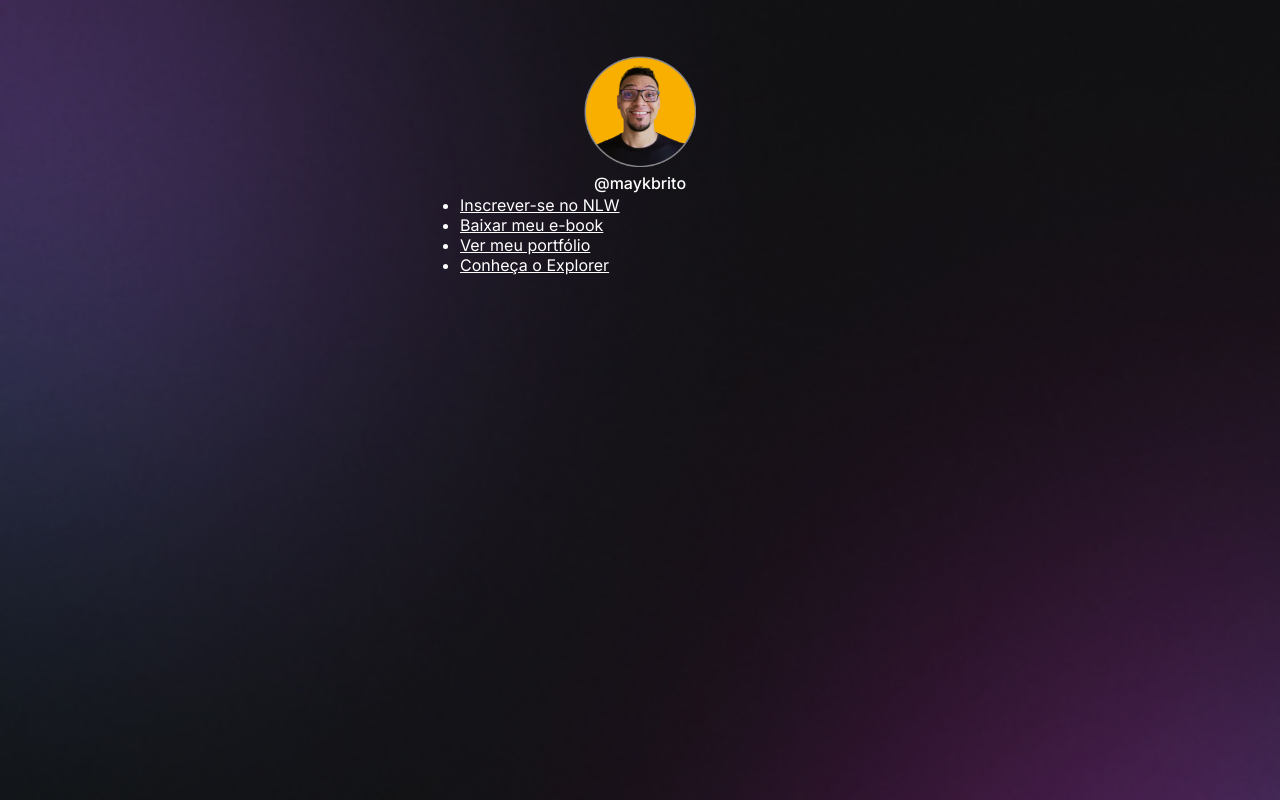
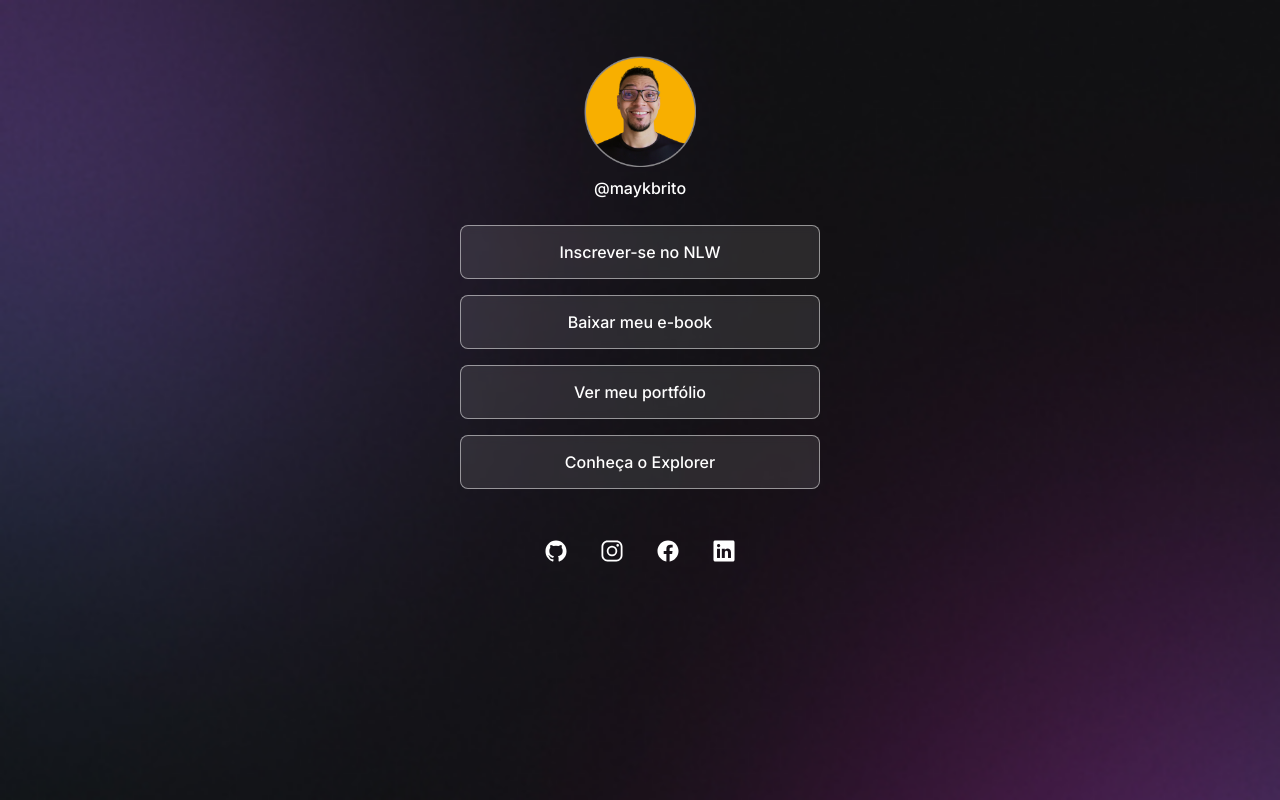
Before and after one commit to mateus040/rocketseat-discover, a plain HTML site: page index.html in a window 1280 px wide. Drawn offline with nearby package versions, Linux system fonts and the light colour scheme.

Commit message:
feat: estrutura de botões

```diff
--- a/css/style.css
+++ b/css/style.css
@@ -32,4 +32,54 @@ body *{
 #profile p{
     font-weight: 500; /* Negrito */
     line-height: 24px; /* Altura da linha */
+    margin-bottom: 15px;
+    margin-top: 5px;
 }
+
+ul{
+    list-style: none;
+    display: flex;
+    flex-direction: column;
+    gap: 16px;
+    padding: 10px 0;
+}
+
+ul li a{
+    display: flex;
+    justify-content: center;
+    align-items: center;
+    padding: 16px 24px;
+    background-color: rgba(255,255,255,0.1);
+    border: 1px solid rgba(255,255,255,0.5);
+    border-radius: 8px;
+    backdrop-filter: blur(4px);
+    -webkit-backdrop-filter: blur(4px);
+    text-decoration: none;
+    font-weight: 500;
+    transition: background 0.2s;
+}
+
+ul li a:hover{
+    background-color: rgba(255,255,255,0.05);
+    border: 1.5px solid #fff;
+}
+
+#social-links{
+    display: flex;
+    justify-content: center;
+    padding: 24px 0;
+    font-size: 24px;
+}
+
+#social-links a{
+    display: flex;
+    align-items: center;
+    justify-content: center;
+    padding: 16px;
+    transition: background .2s;
+    border-radius: 50%; /* Círculo perfeito */
+}
+
+#social-links a:hover{
+    background: rgba(255,255,255,0.2);
+}
--- a/index.html
+++ b/index.html
@@ -34,7 +34,25 @@
             </li>
         </ul>
 
+        <div id="social-links">
+            <a href="https://github.com/mateus040" target="_blank">
+                <ion-icon name="logo-github"></ion-icon>
+            </a>
+            <a href="https://instagram.com/mateus_moreno04" target="_blank">
+                <ion-icon name="logo-instagram"></ion-icon>
+            </a>
+            <a href="https://www.facebook.com/mateusgabriel.moreno" target="_blank">
+                <ion-icon name="logo-facebook"></ion-icon>
+            </a>
+            <a href="https://www.linkedin.com/in/mateus-gabriel-moreno-585344240/" target="_blank">
+                <ion-icon name="logo-linkedin"></ion-icon>
+            </a>
+        </div>
+
     </div>
+
+    <script type="module" src="https://unpkg.com/ionicons@5.5.2/dist/ionicons/ionicons.esm.js"></script>
+    <script type="module" src="https://unpkg.com/ionicons@5.5.2/dist/ionicons/ionicons.js"></script>
 
 </body>
 </html>
```
